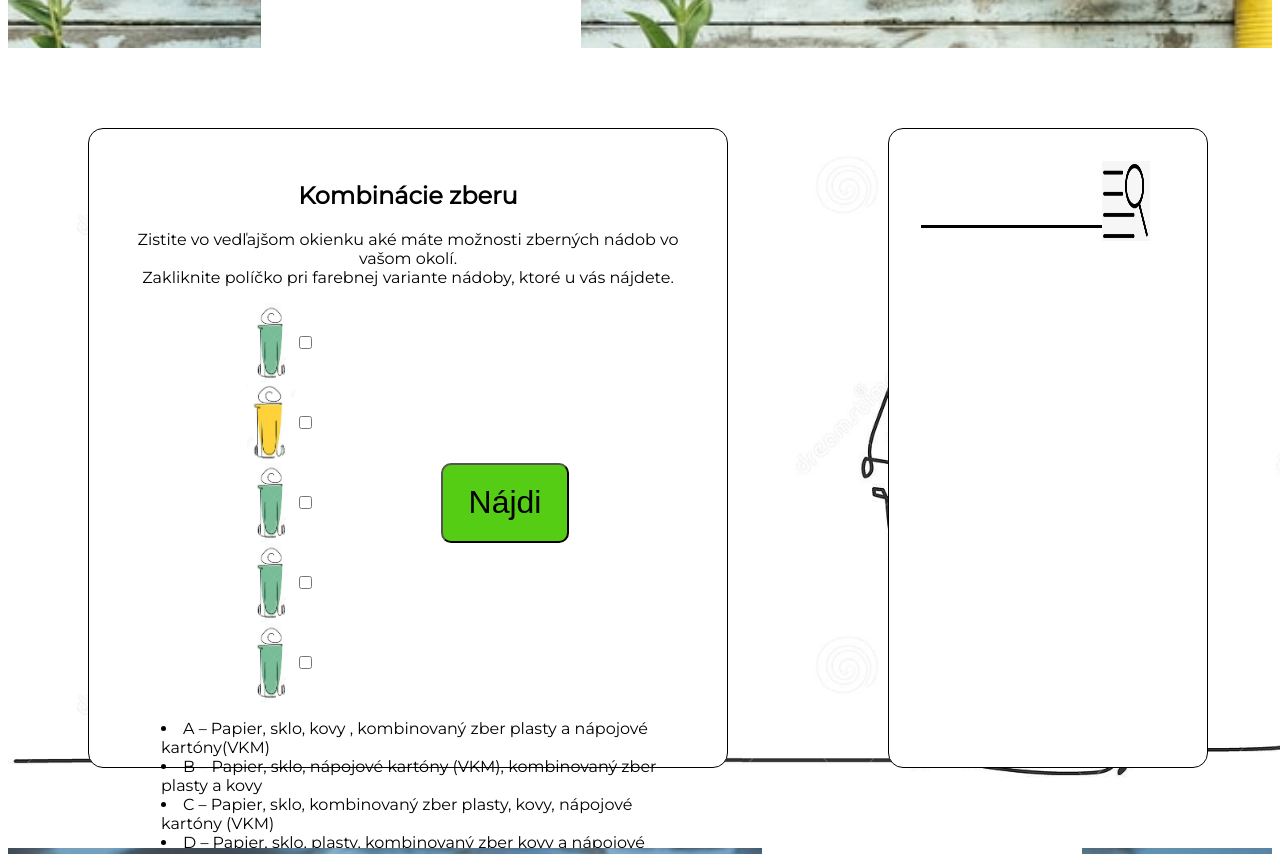
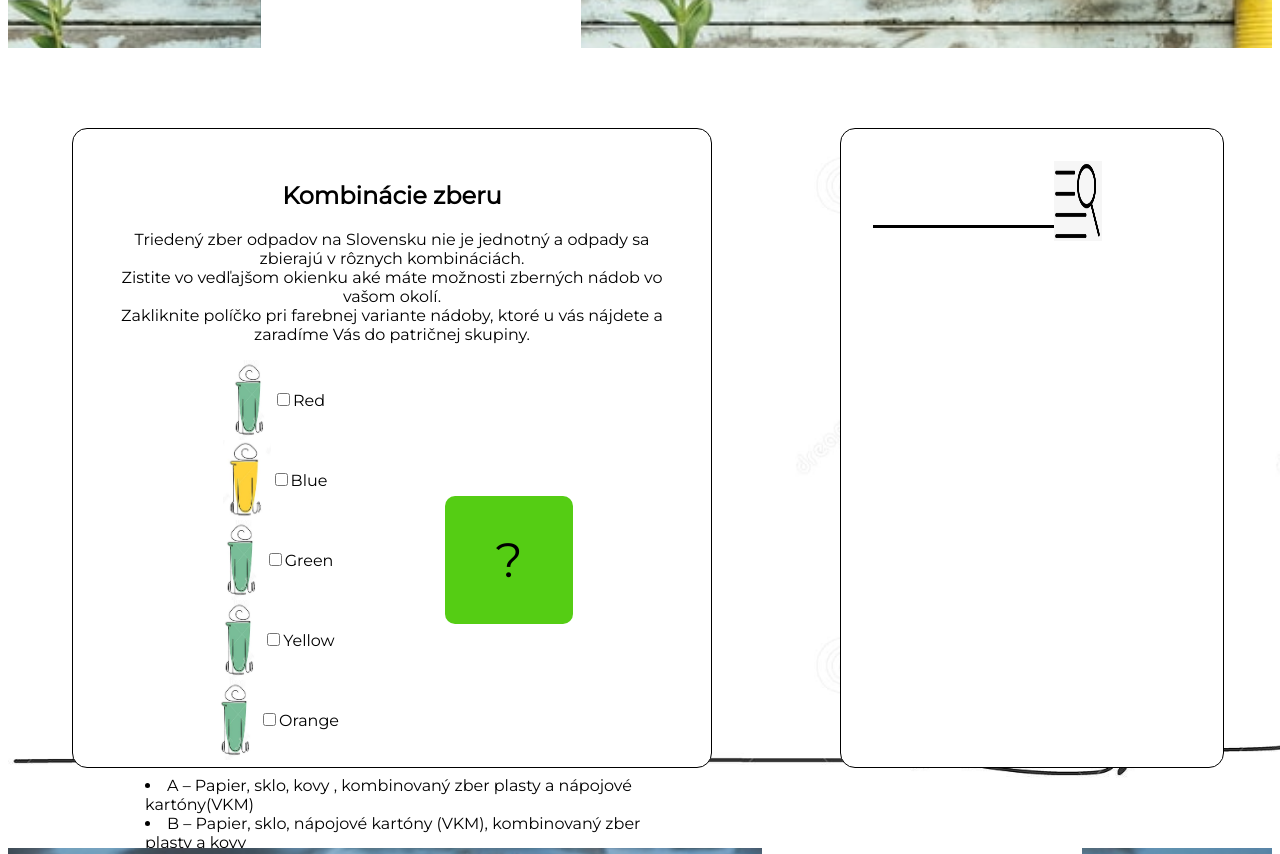
Before and after one commit to Zuzike/DAWJ2022_RecyProject, a React app: page / in a window 1280 px wide. Shown: the part 760-1614 px from the top of the page. Built offline with nearby package versions, Linux system fonts and the light colour scheme.

Commit message:
Interaktivita Variations hotová

```diff
--- a/src/Search/styles.css
+++ b/src/Search/styles.css
@@ -4,7 +4,7 @@ img {
 .search__form {
   border: 1px black solid;
   border-radius: 15px;
-  min-width: 20rem;
+  min-width: 30%;
   max-width: 50%;
   height: 80%;
   background-color: white;
--- a/src/Variations/index.jsx
+++ b/src/Variations/index.jsx
@@ -1,62 +1,121 @@
-import React from 'react';
 import './styles.css';
 import bin1 from './img/mini_bin.jpg';
 import bin2 from './img/mini_bin2.jpg';
+import React, { useState, useEffect } from 'react';
 
-export const Variations = () => {
+const computeGroup = (results) => {
+  if (
+    results.includes('blue') &&
+    results.includes('green') &&
+    results.includes('yellow')
+  ) {
+    if (!results.includes('orange')) {
+      if (results.includes('red')) return 'A/D';
+      else {
+        return 'C';
+      }
+    }
+    if (!results.includes('red')) return 'B';
+    return 'E';
+  }
+  return '?';
+};
+
+export const Variations = ({ group, onChangeGroup }) => {
+  const [selected, setSelected] = useState([]);
+
+  const onChange = (color) => (ev) => {
+    return ev.target.checked
+      ? setSelected((selected) => [...selected, color])
+      : setSelected((selected) => selected.filter((item) => item !== color));
+  };
+
+  useEffect(() => {
+    const computedGroup = computeGroup(selected);
+    if (group !== computedGroup) {
+      onChangeGroup(computedGroup);
+    }
+  }, [selected]);
+
   return (
     <>
       <section className="search__variations">
         <h2 className="variatons__title">Kombinácie zberu</h2>
         <p className="variations__text">
+          Triedený zber odpadov na Slovensku nie je jednotný a odpady sa
+          zbierajú v rôznych kombináciách.
+          <br />
           Zistite vo vedľajšom okienku aké máte možnosti zberných nádob vo vašom
           okolí. <br />
-          Zakliknite políčko pri farebnej variante nádoby, ktoré u vás nájdete.
+          Zakliknite políčko pri farebnej variante nádoby, ktoré u vás nájdete a
+          zaradíme Vás do patričnej skupiny.
         </p>
         <div className="search__groups">
           <div className="variations__checkbox-slot">
             <div className="variations__checkbox-slot--var">
               <img src={bin1} alt="smetna nadoba ikona" />
+              <label>
                 <input
+                  onChange={onChange('red')}
                   id="checkboxRed"
                   className="variations__checkbox"
                   type="checkbox"
                 ></input>
+                Red
+              </label>
             </div>
             <div className="variations__checkbox-slot--var">
               <img src={bin2} alt="smetna nadoba ikona" />
+              <label>
                 <input
+                  onChange={onChange('blue')}
                   id="checkboxBlue"
                   className="variations__checkbox"
                   type="checkbox"
                 ></input>
+                Blue
+              </label>
             </div>
             <div className="variations__checkbox-slot--var">
               <img src={bin1} alt="smetna nadoba ikona" />
+              <label>
                 <input
+                  onChange={onChange('green')}
                   id="checkboxGreen"
                   className="variations__checkbox"
                   type="checkbox"
                 ></input>
+                Green
+              </label>
             </div>
             <div className="variations__checkbox-slot--var">
               <img src={bin1} alt="smetna nadoba ikona" />
+              <label>
+                {' '}
                 <input
+                  onChange={onChange('yellow')}
                   id="checkboxYellow"
                   className="variations__checkbox"
                   type="checkbox"
                 ></input>
+                Yellow
+              </label>
             </div>
             <div className="variations__checkbox-slot--var">
               <img src={bin1} alt="smetna nadoba ikona" />
+              <label>
+                {' '}
                 <input
+                  onChange={onChange('orange')}
                   id="checkboxOrange"
                   className="variations__checkbox"
                   type="checkbox"
                 ></input>
+                Orange
+              </label>
             </div>
           </div>
-          <button className="variations__button">Nájdi</button>
+          <div className="variations__result">{group}</div>
         </div>
         <div className="variations__groups">
           <ul>
@@ -88,6 +147,7 @@ export const Variations = () => {
             odpadu. V tomto prípade sa papier nezbiera do zberných nádob (resp.
             do vriec), ale občania odovzdávajú papier prostredníctvom mobilného
             zberu.
+            <br />* VKM - viacvrstvový kombinovaný materiál
           </p>
         </div>
       </section>
--- a/src/Variations/styles.css
+++ b/src/Variations/styles.css
@@ -2,14 +2,17 @@
   display: flex;
   justify-content: space-evenly;
 }
-.variations__button {
+.variations__result {
   width: 8rem;
-  height: 5rem;
+  height: 8rem;
   font-size: 2rem;
   background-color: rgb(85, 205, 20);
   border-radius: 10px;
-  /*max-width: 50%;*/
   align-self: center;
+  display: flex;
+  justify-content: center;
+  align-items: center;
+  font-size: 3rem;
 }
 
 .search__variations {
@@ -28,15 +31,14 @@ img {
 .variations__checkbox-slot {
   display: flex;
   flex-direction: column;
-  /*max-width: 50%;*/
 }
 
 .variations__checkbox-slot--var {
   display: flex;
   justify-content: center;
-  /*max-width: 50%;*/
 }
-.variations__checkbox {
+.variations__checkbox,
+label {
   align-self: center;
 }
 
@@ -47,5 +49,6 @@ ul {
   text-align: left;
 }
 .variations__note {
-  font-size: 10px;
+  font-size: 0.8rem;
+  width: 80%;
 }
--- a/src/index.jsx
+++ b/src/index.jsx
@@ -1,7 +1,7 @@
-import React from 'react';
+import React, { useState } from 'react';
 import { createRoot } from 'react-dom/client';
 import './styles.css';
-import { Parallax, Background } from 'react-parallax';
+import { Parallax } from 'react-parallax';
 import img1 from './img/buckets.jpg';
 import img2 from './img/bird_trash.jpg';
 import img3 from './img/water_pipe.jpg';
@@ -9,7 +9,9 @@ import { Icon } from './Rules';
 import { Search } from './Search';
 import { Variations } from './Variations';
 
-const App = () => (
+const App = () => {
+  const [group, setGroup] = useState('');
+  return (
     <div className="main">
       <Parallax bgImage={img1} strength={300}>
         <div style={{ height: 800 }}>
@@ -25,7 +27,7 @@ const App = () => (
         </div>
       </Parallax>
       <div className="search">
-      <Variations />
+        <Variations group={group} onChangeGroup={setGroup} />
         <Search />
       </div>
       <Parallax bgImage={img2} strength={300}>
@@ -51,5 +53,6 @@ const App = () => (
       <h2>{'\u2728'}</h2>
     </div>
   );
+};
 
 createRoot(document.querySelector('#app')).render(<App />);
```
Lines whose indentation alone changed are shown as unchanged.
